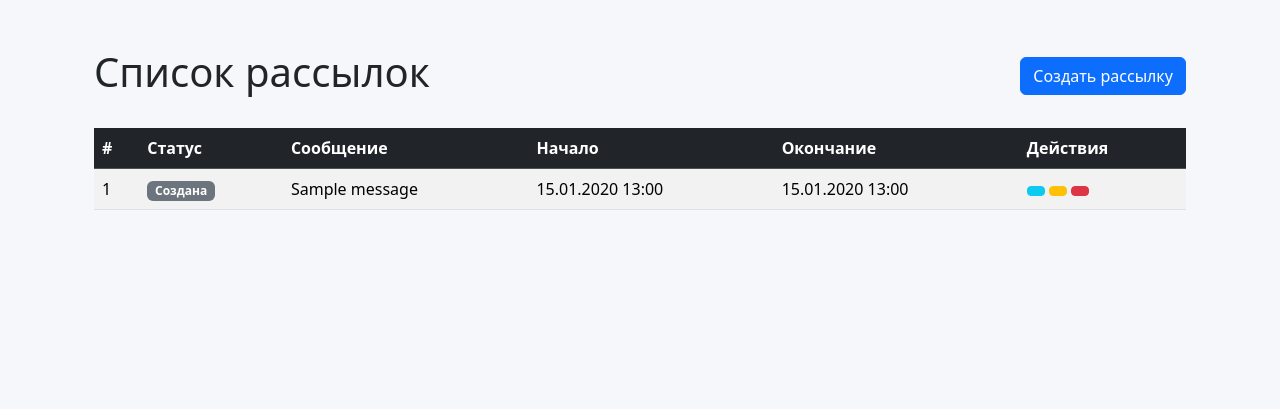
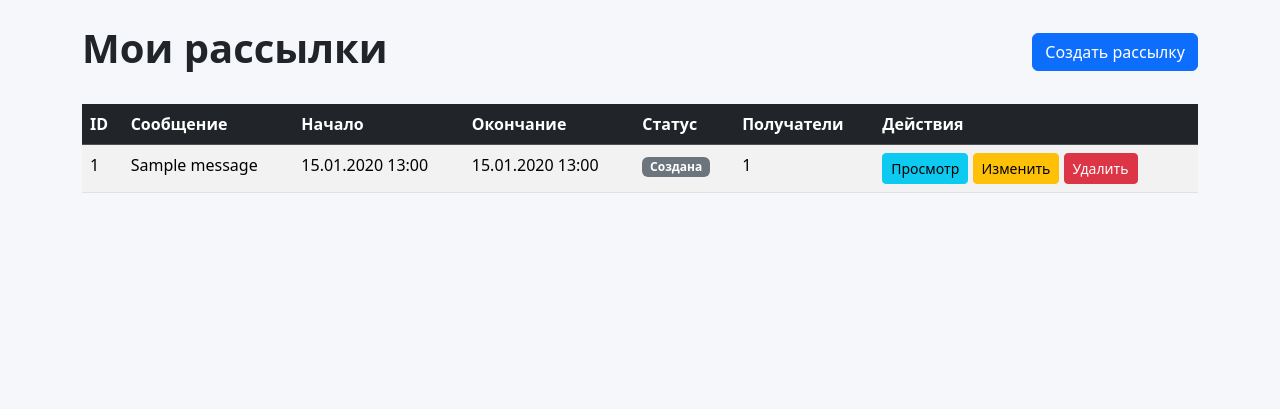
Before and after one commit to lesnicenkodaniil62-hub/Coursework-4, a Django app: page /mailings/ in a window 1280 px wide. Shown: the part 56-465 px from the top of the page. Run offline with Django 5.2, Linux system fonts and the light colour scheme; a user stored in the database is signed in; tables that the repository leaves empty hold one stand-in row (values such as "Sample post"); parts of the project's set-up code (start-up, migrations or seed data) failed here and were passed over; some libraries are stand-ins or nearby versions.

Commit message:
feature_10

```diff
--- a/clients/views.py
+++ b/clients/views.py
@@ -5,7 +5,7 @@ from django.contrib.auth.models import User
 from django.urls import reverse_lazy
 from django.views.generic import CreateView, DeleteView, DetailView, ListView, UpdateView
 
-from users.mixins import OwnerFilterMixin
+from users.mixins import OwnerFilterMixin, OwnerOnlyMixin
 
 from .forms import ClientForm
 from .models import Client
@@ -43,7 +43,7 @@ class ClientCreateView(LoginRequiredMixin, CreateView):
         return super().form_valid(form)
 
 
-class ClientUpdateView(LoginRequiredMixin, OwnerFilterMixin, UpdateView):
+class ClientUpdateView(LoginRequiredMixin, OwnerOnlyMixin, UpdateView):
     """Редактирование клиента."""
 
     model = Client
@@ -52,7 +52,7 @@ class ClientUpdateView(LoginRequiredMixin, OwnerFilterMixin, UpdateView):
     success_url = reverse_lazy("clients:client_list")
 
 
-class ClientDeleteView(LoginRequiredMixin, OwnerFilterMixin, DeleteView):  # type: ignore[misc]
+class ClientDeleteView(LoginRequiredMixin, OwnerOnlyMixin, DeleteView):  # type: ignore[misc]
     """Удаление клиента."""
 
     model = Client
--- a/mail_messages/views.py
+++ b/mail_messages/views.py
@@ -5,7 +5,7 @@ from django.contrib.auth.models import User
 from django.urls import reverse_lazy
 from django.views.generic import CreateView, DeleteView, DetailView, ListView, UpdateView
 
-from users.mixins import OwnerFilterMixin
+from users.mixins import OwnerFilterMixin, OwnerOnlyMixin
 
 from .forms import MessageForm
 from .models import Message
@@ -43,7 +43,7 @@ class MessageCreateView(LoginRequiredMixin, CreateView):
         return super().form_valid(form)
 
 
-class MessageUpdateView(LoginRequiredMixin, OwnerFilterMixin, UpdateView):
+class MessageUpdateView(LoginRequiredMixin, OwnerOnlyMixin, UpdateView):
     """Редактирование сообщения."""
 
     model = Message
@@ -52,7 +52,7 @@ class MessageUpdateView(LoginRequiredMixin, OwnerFilterMixin, UpdateView):
     success_url = reverse_lazy("mail_messages:message_list")
 
 
-class MessageDeleteView(LoginRequiredMixin, OwnerFilterMixin, DeleteView):  # type: ignore[misc]
+class MessageDeleteView(LoginRequiredMixin, OwnerOnlyMixin, DeleteView):  # type: ignore[misc]
     """Удаление сообщения."""
 
     model = Message
--- a/mailings/models.py
+++ b/mailings/models.py
@@ -76,6 +76,13 @@ class Mailing(models.Model):
     def clean(self) -> None:
         """Валидация дат."""
         super().clean()
+        now = timezone.now()
+
+        # Проверка: start_time не может быть в прошлом
+        if self.start_time and self.start_time < now:
+            raise ValidationError({"start_time": "Дата начала не может быть в прошлом."})
+
+        # Проверка: start_time должен быть раньше end_time
         if self.start_time and self.end_time:
             if self.start_time >= self.end_time:
                 raise ValidationError({"end_time": "Дата окончания должна быть позже даты начала."})
@@ -135,7 +142,6 @@ class MailingAttempt(models.Model):
         ordering = ["-attempt_time"]
 
     def __str__(self) -> str:
-        # Используем cast() для явного указания типа FK-поля
         mailing_obj = cast(Mailing, self.mailing)
         return (
             f"Попытка #{self.pk} для рассылки #{mailing_obj.pk} "
--- a/mailings/urls.py
+++ b/mailings/urls.py
@@ -6,9 +6,10 @@ app_name = "mailings"
 
 urlpatterns = [
     path("", views.MailingListView.as_view(), name="mailing_list"),
+    path("create/", views.MailingCreateView.as_view(), name="mailing_create"),
     path("<int:pk>/", views.MailingDetailView.as_view(), name="mailing_detail"),
-    path("create/", views.MailingCreateView.as_view(), name="mailing_create"),
     path("<int:pk>/update/", views.MailingUpdateView.as_view(), name="mailing_update"),
     path("<int:pk>/delete/", views.MailingDeleteView.as_view(), name="mailing_delete"),
     path("<int:pk>/send/", views.MailingSendView.as_view(), name="mailing_send"),
+    path("<int:pk>/disable/", views.MailingDisableView.as_view(), name="mailing_disable"),
 ]
--- a/mailings/views.py
+++ b/mailings/views.py
@@ -13,7 +13,7 @@ from django.views import View
 from django.views.generic import CreateView, DeleteView, DetailView, ListView, UpdateView
 
 from mail_messages.models import Message
-from users.mixins import OwnerFilterMixin
+from users.mixins import ManagerRequiredMixin, OwnerFilterMixin, OwnerOnlyMixin
 
 from .forms import MailingForm
 from .models import Mailing, MailingAttempt
@@ -63,7 +63,7 @@ class MailingCreateView(LoginRequiredMixin, CreateView):
         return super().form_valid(form)
 
 
-class MailingUpdateView(LoginRequiredMixin, OwnerFilterMixin, UpdateView):
+class MailingUpdateView(LoginRequiredMixin, OwnerOnlyMixin, UpdateView):
     """Редактирование рассылки."""
 
     model = Mailing
@@ -78,7 +78,7 @@ class MailingUpdateView(LoginRequiredMixin, OwnerFilterMixin, UpdateView):
         return kwargs
 
 
-class MailingDeleteView(LoginRequiredMixin, OwnerFilterMixin, DeleteView):  # type: ignore[misc]
+class MailingDeleteView(LoginRequiredMixin, OwnerOnlyMixin, DeleteView):  # type: ignore[misc]
     """Удаление рассылки."""
 
     model = Mailing
@@ -153,3 +153,15 @@ class MailingSendView(LoginRequiredMixin, View):
         messages.success(request, f"Рассылка завершена. Успешно: {success_count}, Ошибок: {fail_count}.")
 
         return redirect("mailings:mailing_detail", pk=pk)
+
+
+class MailingDisableView(ManagerRequiredMixin, View):
+    """Отключение рассылки (только для менеджеров)."""
+
+    def post(self, request: HttpRequest, pk: int) -> HttpResponse:
+        """Отключает рассылку, устанавливая статус 'Завершена'."""
+        mailing = get_object_or_404(Mailing, pk=pk)
+        mailing.status = Mailing.STATUS_COMPLETED
+        mailing.save(update_fields=["status", "updated_at"])
+        messages.success(request, f"Рассылка #{pk} отключена.")
+        return redirect("mailings:mailing_list")
--- a/templates/mailings/mailing_list.html
+++ b/templates/mailings/mailing_list.html
@@ -1,14 +1,11 @@
 {% extends "base.html" %}
 
-{% block title %}Список рассылок{% endblock %}
+{% block title %}Рассылки{% endblock %}
 
 {% block content %}
-<div class="container mt-4">
 <div class="d-flex justify-content-between align-items-center mb-4">
-        <h1>Список рассылок</h1>
-        <a href="{% url 'mailings:mailing_create' %}" class="btn btn-primary">
-            <i class="bi bi-plus-circle"></i> Создать рассылку
-        </a>
+    <h1 class="fw-bold">Мои рассылки</h1>
+    <a href="{% url 'mailings:mailing_create' %}" class="btn btn-primary">Создать рассылку</a>
 </div>
 
 {% if mailings %}
@@ -16,11 +13,12 @@
     <table class="table table-striped table-hover">
         <thead class="table-dark">
             <tr>
-                    <th>#</th>
-                    <th>Статус</th>
+                <th>ID</th>
                 <th>Сообщение</th>
                 <th>Начало</th>
                 <th>Окончание</th>
+                <th>Статус</th>
+                <th>Получатели</th>
                 <th>Действия</th>
             </tr>
         </thead>
@@ -28,28 +26,42 @@
             {% for mailing in mailings %}
             <tr>
                 <td>{{ mailing.pk }}</td>
-                    <td>
-                        {% if mailing.status == 'created' %}
-                            <span class="badge bg-secondary">{{ mailing.get_status_display }}</span>
-                        {% elif mailing.status == 'running' %}
-                            <span class="badge bg-success">{{ mailing.get_status_display }}</span>
-                        {% else %}
-                            <span class="badge bg-danger">{{ mailing.get_status_display }}</span>
-                        {% endif %}
-                    </td>
                 <td>{{ mailing.message.subject }}</td>
                 <td>{{ mailing.start_time|date:"d.m.Y H:i" }}</td>
                 <td>{{ mailing.end_time|date:"d.m.Y H:i" }}</td>
                 <td>
-                        <a href="{% url 'mailings:mailing_detail' mailing.pk %}" class="btn btn-sm btn-info">
-                            <i class="bi bi-eye"></i>
-                        </a>
-                        <a href="{% url 'mailings:mailing_update' mailing.pk %}" class="btn btn-sm btn-warning">
-                            <i class="bi bi-pencil"></i>
-                        </a>
-                        <a href="{% url 'mailings:mailing_delete' mailing.pk %}" class="btn btn-sm btn-danger">
-                            <i class="bi bi-trash"></i>
-                        </a>
+                    {% if mailing.status == "created" %}
+                        <span class="badge bg-secondary">Создана</span>
+                    {% elif mailing.status == "running" %}
+                        <span class="badge bg-success">Запущена</span>
+                    {% elif mailing.status == "completed" %}
+                        <span class="badge bg-danger">Завершена</span>
+                    {% endif %}
+                </td>
+                <td>{{ mailing.recipients.count }}</td>
+                <td>
+                    <a href="{% url 'mailings:mailing_detail' mailing.pk %}" class="btn btn-sm btn-info">Просмотр</a>
+                    <a href="{% url 'mailings:mailing_update' mailing.pk %}" class="btn btn-sm btn-warning">Изменить</a>
+                    <a href="{% url 'mailings:mailing_delete' mailing.pk %}" class="btn btn-sm btn-danger">Удалить</a>
+
+                    {% if mailing.status == "running" %}
+                    <form method="post" action="{% url 'mailings:mailing_send' mailing.pk %}" class="d-inline">
+                        {% csrf_token %}
+                        <button type="submit" class="btn btn-sm btn-success">Отправить</button>
+                    </form>
+                    {% endif %}
+
+                    {% for group in user.groups.all %}
+                        {% if group.name == "Менеджер" %}
+                        <form method="post" action="{% url 'mailings:mailing_disable' mailing.pk %}" class="d-inline">
+                            {% csrf_token %}
+                            <button type="submit" class="btn btn-sm btn-warning"
+                                    onclick="return confirm('Вы уверены, что хотите отключить эту рассылку?');">
+                                Отключить
+                            </button>
+                        </form>
+                        {% endif %}
+                    {% endfor %}
                 </td>
             </tr>
             {% endfor %}
@@ -79,8 +91,7 @@
 
 {% else %}
 <div class="alert alert-info">
-        У вас пока нет рассылок. <a href="{% url 'mailings:mailing_create' %}">Создать первую рассылку</a>
+    У вас пока нет рассылок. <a href="{% url 'mailings:mailing_create' %}">Создайте первую рассылку</a>.
 </div>
 {% endif %}
-</div>
 {% endblock %}
--- a/users/mixins.py
+++ b/users/mixins.py
@@ -27,7 +27,7 @@ class ManagerRequiredMixin(UserPassesTestMixin):
 
 
 class OwnerFilterMixin:
-    """Миксин для фильтрации данных по владельцу (для обычных пользователей)."""
+    """Миксин для фильтрации данных по владельцу (для просмотра)."""
 
     request: "HttpRequest"
 
@@ -42,3 +42,15 @@ class OwnerFilterMixin:
 
         # Иначе фильтруем по владельцу
         return queryset.filter(owner=user)
+
+
+class OwnerOnlyMixin:
+    """Миксин для фильтрации данных только по владельцу (для редактирования/удаления)."""
+
+    request: "HttpRequest"
+
+    def get_queryset(self) -> QuerySet[Any]:
+        """Возвращает только свои объекты (даже для менеджеров)."""
+        queryset: QuerySet[Any] = super().get_queryset()  # type: ignore[misc]
+        user = cast(User, self.request.user)
+        return queryset.filter(owner=user)
```
Lines whose indentation alone changed are shown as unchanged.
